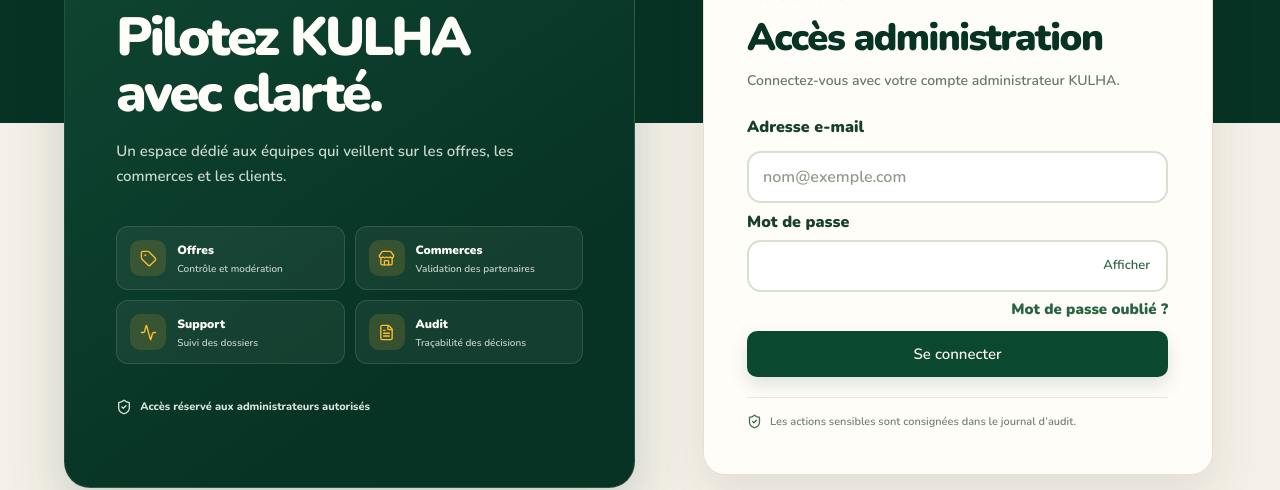
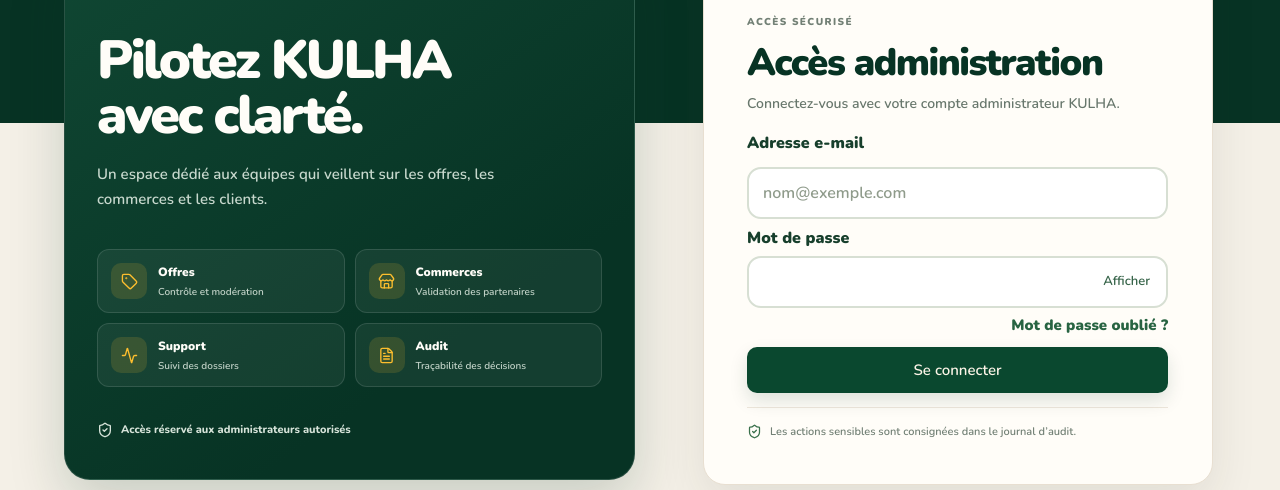
Before and after one commit to anasshatim1997/kulha-web, a Next.js app: page /admin/login in a window 1280 px wide. Shown: the part 237-727 px from the top of the page. Built offline with nearby package versions, Linux system fonts and the light colour scheme; no server answers.

Commit message:
Fit the redesigned admin access composition to desktop viewport

```diff
--- a/src/components/admin/AdminLoginShell.module.css
+++ b/src/components/admin/AdminLoginShell.module.css
@@ -1,5 +1,5 @@
 .layout,.layout *{box-sizing:border-box}
-.layout{--ink:#073324;--cream:#fffdf8;--sand:#e6ddcf;position:relative;isolation:isolate;min-height:100svh;padding:0 clamp(22px,5vw,76px) 34px;background:#f4f0e7;color:var(--ink);overflow:hidden}
+.layout{--ink:#073324;--cream:#fffdf8;--sand:#e6ddcf;position:relative;isolation:isolate;height:100svh;min-height:100svh;padding:0 clamp(22px,5vw,76px);background:#f4f0e7;color:var(--ink);overflow:hidden}
 .layout:before{content:"";position:absolute;z-index:-1;inset:0 0 auto;height:360px;background:var(--ink)}
 .topbar{height:94px;max-width:1440px;margin:0 auto;display:flex;align-items:center;justify-content:space-between;border-bottom:1px solid rgb(255 255 255 / .14)}
 .brand{display:inline-flex;align-items:center;gap:13px;color:#fff;text-decoration:none}
@@ -8,8 +8,8 @@
 .brandDivider{width:1px;height:24px;background:rgb(255 255 255 / .28)}
 .brand small{font-size:10px;font-weight:900;letter-spacing:.17em;color:#d6e2d9}
 .accessLabel{display:inline-flex;align-items:center;gap:8px;color:#d9e5dc;font-size:11px;font-weight:850;letter-spacing:.08em;text-transform:uppercase}
-.stage{display:grid;grid-template-columns:minmax(0,1.05fr) minmax(420px,.95fr);align-items:center;gap:clamp(28px,5vw,76px);width:min(1180px,100%);min-height:calc(100svh - 128px);margin:0 auto}
-.brandPanel{position:relative;isolation:isolate;overflow:hidden;min-height:590px;padding:clamp(30px,4vw,58px);border:1px solid rgb(255 255 255 / .13);border-radius:26px;background:linear-gradient(145deg,#104733 0%,#073324 72%);color:#fffdf8;box-shadow:0 22px 55px rgb(7 51 36 / .18)}
+.stage{display:grid;grid-template-columns:minmax(0,1.05fr) minmax(420px,.95fr);align-items:center;gap:clamp(28px,5vw,76px);width:min(1180px,100%);height:calc(100svh - 94px);min-height:0;margin:0 auto}
+.brandPanel{position:relative;isolation:isolate;overflow:hidden;min-height:540px;padding:clamp(26px,2.5vw,36px);border:1px solid rgb(255 255 255 / .13);border-radius:26px;background:linear-gradient(145deg,#104733 0%,#073324 72%);color:#fffdf8;box-shadow:0 22px 55px rgb(7 51 36 / .18)}
 .panelEyebrow{display:flex;align-items:center;gap:9px;color:#f8d88e;font-size:10px;font-weight:950;letter-spacing:.16em;text-transform:uppercase}
 .panelEyebrow span{width:7px;height:7px;border-radius:2px;background:#fdbe2e}
 .brandPanel h2{max-width:520px;margin:44px 0 0;color:#fffdf8;font-size:clamp(34px,4.2vw,56px);line-height:1.03;letter-spacing:-.05em;font-weight:950;text-wrap:balance}
@@ -19,17 +19,17 @@
 .tile{display:grid;flex:0 0 36px;width:36px;height:36px;place-items:center;border-radius:10px;background:rgb(253 190 46 / .14);color:#fdbe2e}
 .consoleItem>span:last-child{display:grid;gap:3px;min-width:0}.consoleItem strong{color:#fffdf8;font-size:12px;font-weight:900}.consoleItem small{color:#c1d2c7;font-size:10px;line-height:1.35}
 .restricted{display:flex;align-items:center;gap:8px;margin:34px 0 0;color:#d7e4da;font-size:11px;font-weight:800}
-.panelWatermark{position:absolute;z-index:-1;inset-inline-end:-28px;bottom:-120px;color:rgb(255 255 255 / .035);font-size:360px;line-height:1;font-weight:1000;letter-spacing:-.12em}
-.accessPanel{display:grid;justify-items:center;gap:20px;min-width:0}
+.panelWatermark{display:none}
+.accessPanel{display:grid;justify-items:center;gap:12px;min-width:0}
 .accessCard{width:min(100%,510px);padding:clamp(28px,3.4vw,48px);border:1px solid #e8dfd1;border-radius:22px;background:var(--cream);box-shadow:0 18px 48px rgb(46 42 29 / .09)}
-.lockTile{display:grid;width:44px;height:44px;place-items:center;margin-bottom:20px;border:1px solid #dce7dc;border-radius:12px;background:#edf3ec;color:#245a3c}
+.lockTile{display:grid;width:44px;height:44px;place-items:center;margin-bottom:13px;border:1px solid #dce7dc;border-radius:12px;background:#edf3ec;color:#245a3c}
 .cardEyebrow{color:#728075;font-size:10px;font-weight:950;letter-spacing:.14em;text-transform:uppercase}
 .accessCard h1{margin:9px 0 0;color:var(--ink);font-size:clamp(28px,3vw,38px);line-height:1.08;letter-spacing:-.04em;font-weight:950}
-.lead{margin:12px 0 25px;color:#68776c;font-size:14px;line-height:1.55}
+.lead{margin:10px 0 18px;color:#68776c;font-size:14px;line-height:1.55}
 .form{min-width:0}.form :global(.auth-form-fields){gap:17px}.form :global(.auth-form-fields input:not([type=checkbox])){min-height:50px;border-radius:10px}.form :global(.auth-form-fields button[type=submit]){min-height:50px;border-radius:10px}
-.note{display:flex;align-items:flex-start;gap:8px;margin:20px 0 0;padding-top:16px;border-top:1px solid #eee7dc;color:#728075;font-size:11px;line-height:1.5}.note svg{flex:0 0 auto;color:#39704b}
+.note{display:flex;align-items:flex-start;gap:8px;margin:14px 0 0;padding-top:16px;border-top:1px solid #eee7dc;color:#728075;font-size:11px;line-height:1.5}.note svg{flex:0 0 auto;color:#39704b}
 .customer{margin:0;color:#6b776d;font-size:12px;text-align:center}.customer a{margin-inline-start:5px;color:#245a3c;font-weight:900;text-decoration:underline;text-underline-offset:3px}
 @media(max-width:1050px){.layout{padding-inline:24px}.stage{grid-template-columns:minmax(0,1fr) minmax(360px,.95fr);gap:24px}.brandPanel{min-height:540px;padding:30px}.console{grid-template-columns:1fr;margin-top:28px}.brandPanel h2{margin-top:34px;font-size:clamp(32px,4vw,44px)}}
-@media(max-width:760px){.layout{min-height:100svh;padding:0 16px 28px;overflow:visible}.layout:before{height:230px}.topbar{height:72px}.accessLabel{font-size:9px}.stage{grid-template-columns:1fr;gap:18px;min-height:0;padding-top:20px}.brandPanel{min-height:0;padding:24px;border-radius:18px}.brandPanel h2{max-width:480px;margin-top:22px;font-size:clamp(30px,8vw,42px)}.intro{margin-top:10px;font-size:13px}.console{grid-template-columns:repeat(2,minmax(0,1fr));gap:7px;margin-top:20px}.consoleItem{padding:9px}.tile{flex-basis:32px;width:32px;height:32px}.consoleItem small{font-size:9px}.restricted{margin-top:18px}.panelWatermark{font-size:220px;bottom:-80px}.accessCard{padding:25px 22px;border-radius:18px}.accessPanel{gap:12px}.accessCard h1{font-size:30px}}
+@media(max-width:760px){.layout{height:auto;min-height:100svh;padding:0 16px 28px;overflow:visible}.layout:before{height:230px}.topbar{height:72px}.accessLabel{font-size:9px}.stage{grid-template-columns:1fr;gap:18px;height:auto;min-height:0;padding-top:20px}.brandPanel{min-height:0;padding:24px;border-radius:18px}.brandPanel h2{max-width:480px;margin-top:22px;font-size:clamp(30px,8vw,42px)}.intro{margin-top:10px;font-size:13px}.console{grid-template-columns:repeat(2,minmax(0,1fr));gap:7px;margin-top:20px}.consoleItem{padding:9px}.tile{flex-basis:32px;width:32px;height:32px}.consoleItem small{font-size:9px}.restricted{margin-top:18px}.panelWatermark{font-size:220px;bottom:-80px}.accessCard{padding:25px 22px;border-radius:18px}.accessPanel{gap:12px}.accessCard h1{font-size:30px}}
 @media(max-width:420px){.console{grid-template-columns:1fr}.brand{gap:9px}.word{font-size:23px}.accessLabel{max-width:150px;text-align:end;line-height:1.35}.brandPanel{padding:20px}}
 @media(prefers-reduced-motion:reduce){.layout *{scroll-behavior:auto}}
```
